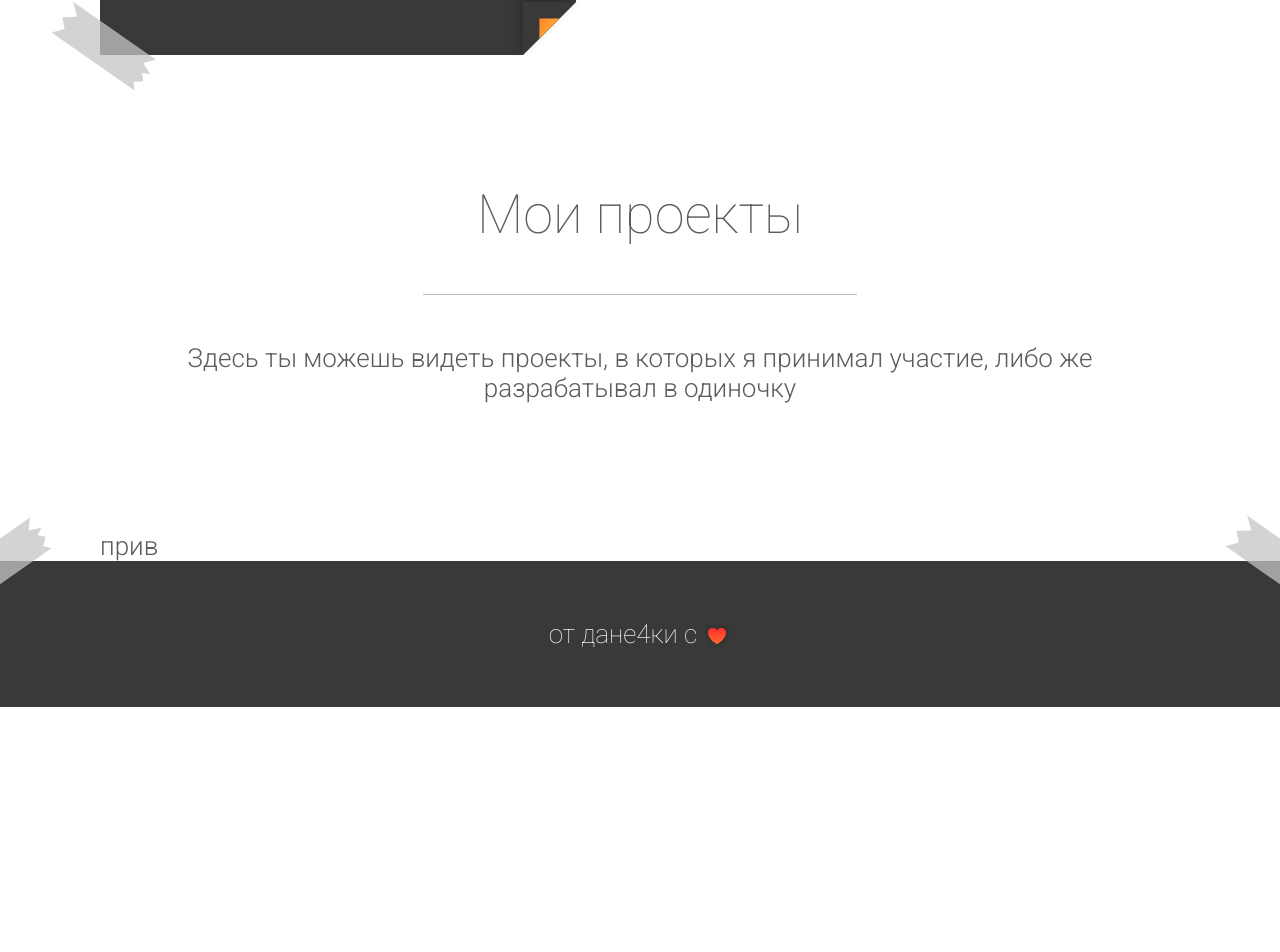
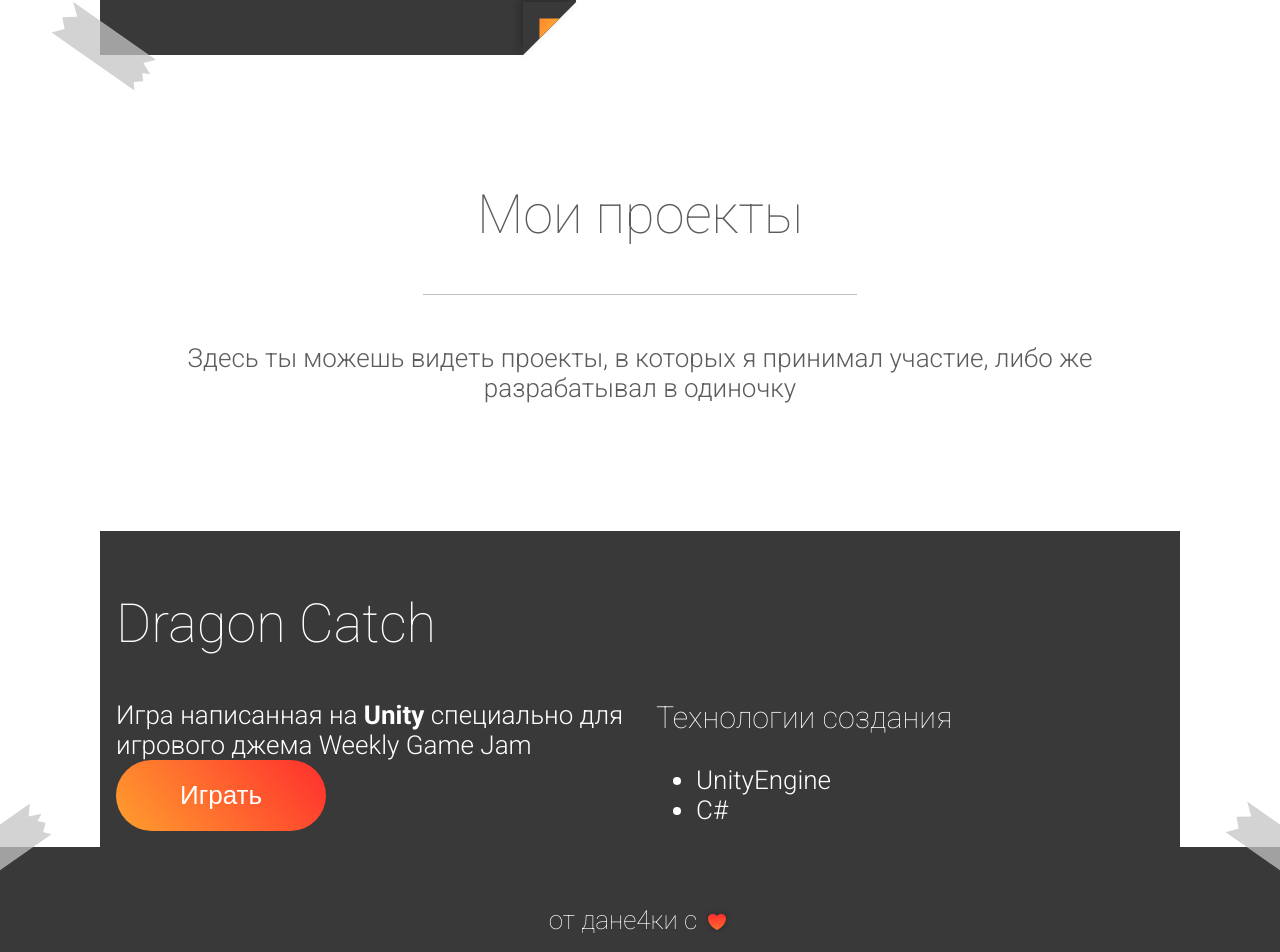
Before and after one commit to danixoon/danixoon.github.io, a React (Create React App) app: page / in a window 1280 px wide. Shown: the part 995-1947 px from the top of the page. Before the commit the page ends 1702 px from the top, so only its background shows below. Built offline with nearby package versions, Linux system fonts and the light colour scheme.

Commit message:
project component

```diff
--- /dev/null
+++ b/src/components/Project/Project.scss
@@ -0,0 +1,34 @@
+@import "../../theme.scss";
+
+.project {
+    background-color: $dark-color;
+    color: $light-color;
+
+    padding: 1rem;
+
+    .project-header {
+        display: flex;
+
+        h2 {
+            width: 100%;
+        }
+        .project-cover {
+        flex: 1;
+        }
+        .project-media {
+            flex: 1;
+        }
+    }
+    .project-content {
+        display: flex;
+
+        .project-description {
+            flex: 1;
+            padding-right: 1rem;
+        }
+        .project-info {
+            flex: 1;
+            padding-left: 1rem;
+        }
+    }
+}
--- /dev/null
+++ b/src/components/Project/index.tsx
@@ -0,0 +1,42 @@
+import React, { useState } from "react";
+import "./Project.scss";
+
+interface Props {
+  header: string;
+  media: string[];
+
+  links: React.ReactChild[];
+}
+
+const Project: React.FC<React.PropsWithChildren<Props>> = (props) => {
+  const { media, header, links, children } = props;
+  const [imgId, setImgId] = useState(0);
+
+  const handleMediaSelect = (id: number) => {
+    setImgId(id);
+  }
+
+  if (React.Children.count(children) !== 2) throw new Error("required two children components");
+  const [description, info] = children as React.ReactNode[];
+
+  return (
+    <section className="project">
+      <header className="project-header">
+        <img className="project-cover" src={media[imgId]} />
+        <div className="project-media">{media.map((m, i) => i === imgId && <img onClick={() => handleMediaSelect(i)} src={m} key={m} />).filter(m => m)}</div>
+
+        <h2>{header}</h2>
+      </header>
+      <section className="project-content">
+        <div className="project-description">
+          {description}
+        </div>
+        <aside className="project-info">
+          {info}
+        </aside>
+      </section>
+    </section>
+  );
+}
+
+export default Project;
--- a/src/pages/App.tsx
+++ b/src/pages/App.tsx
@@ -5,6 +5,7 @@ import Footer from "../components/Footer";
 import Section from "../components/Section";
 import Container from "../components/Container";
 import SkillTree from "../components/SkillTree";
+import Project from "../components/Project";
 
 import "./App.scss";
 import { Note } from "../components/Card";
@@ -35,7 +36,24 @@ const App: React.FC = () => {
           </Container>
         </Section>
         <Section id="my-projects" header="Мои проекты" description="Здесь ты можешь видеть проекты, в которых я принимал участие, либо же разрабатывал в одиночку">
-          прив
+          <Project
+            header="Dragon Catch"
+            links={[]}
+            media={[]}
+          >
+            <>
+              Игра написанная на <strong>Unity</strong> специально для игрового джема Weekly Game Jam
+
+              <button className="btn">Играть</button>
+            </>
+            <>
+              <h3 className="text-thin mt-0"> Технологии создания </h3>
+              <ul>
+                <li> UnityEngine </li>
+                <li> C# </li>
+              </ul>
+            </>
+          </Project>
         </Section>
       </main>
       <Footer />
--- a/src/theme.scss
+++ b/src/theme.scss
@@ -7,6 +7,8 @@ $muted-color: #bfbfbf;
 
 $active-color: #ff2e2e;
 $passive-color: #ff9f2e;
+
+$gradient-bg: linear-gradient(230deg, rgba(255,46,46,1) 0%, rgba(255,159,46,1) 100%);
 
 $font-medium: 26px;
 $font-large: 36px;
@@ -57,6 +59,21 @@ $heart-icon: url("./docs/heart.svg");
 
 .h-100 {
   height: 100%;
+}
+
+.mt-0 {
+    margin-top: 0;
+}
+
+.btn {
+    color: $light-color;
+    background: $gradient-bg;
+    border-radius: 100px;
+    padding: 1.25rem 4rem;
+    border: none;
+
+    @extend .text-thin;
+    font-size: $font-medium;
 }
 
 body {
```
